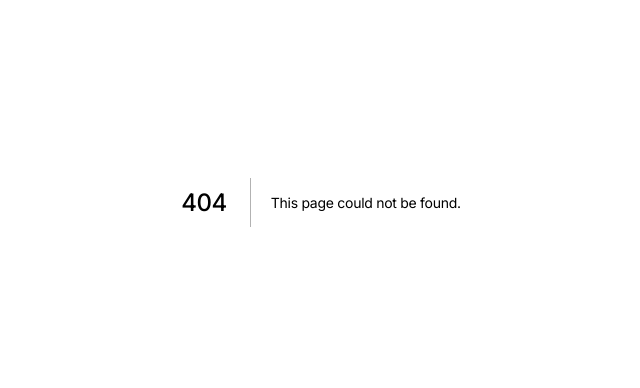
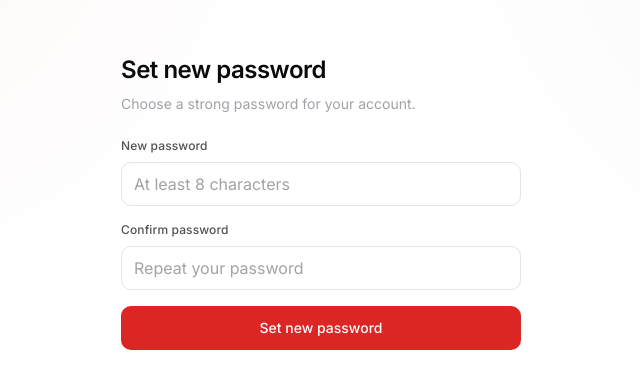
Before and after one commit to justaspetrauskas/ink-forge, a Next.js app: page /reset-password in a window 1280 px wide. Before the commit this address had no page. Shown: the part 198-586 px from the top of the page, without its empty margins (319-959 px from the left). Built offline with nearby package versions, Linux system fonts and the light colour scheme.

Commit message:
implement password reset functionality; add forgot and reset password forms, actions, and routes

```diff
--- /dev/null
+++ b/app/api/auth/forgot-password/actions.ts
@@ -0,0 +1,31 @@
+"use server";
+
+import { createClient } from "@/lib/supabase/server";
+
+export type ForgotPasswordState = {
+  error?: string;
+  success?: boolean;
+};
+
+export async function requestPasswordReset(
+  _prev: ForgotPasswordState,
+  formData: FormData
+): Promise<ForgotPasswordState> {
+  const email = formData.get("email");
+
+  if (typeof email !== "string" || !email) {
+    return { error: "Email is required." };
+  }
+
+  const supabase = await createClient();
+
+  const { error } = await supabase.auth.resetPasswordForEmail(email, {
+    redirectTo: `${process.env.NEXT_PUBLIC_SITE_URL}/auth/callback`,
+  });
+
+  if (error) {
+    return { error: "Something went wrong. Please try again." };
+  }
+
+  return { success: true };
+}
--- /dev/null
+++ b/app/api/auth/reset-password/actions.ts
@@ -0,0 +1,34 @@
+"use server";
+
+import { redirect } from "next/navigation";
+import { createClient } from "@/lib/supabase/server";
+
+export type ResetPasswordState = {
+  error?: string;
+};
+
+export async function resetPassword(
+  _prev: ResetPasswordState,
+  formData: FormData
+): Promise<ResetPasswordState> {
+  const password = formData.get("password");
+  const confirm = formData.get("confirm");
+
+  if (typeof password !== "string" || password.length < 8) {
+    return { error: "Password must be at least 8 characters." };
+  }
+
+  if (password !== confirm) {
+    return { error: "Passwords do not match." };
+  }
+
+  const supabase = await createClient();
+
+  const { error } = await supabase.auth.updateUser({ password });
+
+  if (error) {
+    return { error: "Failed to update password. The link may have expired." };
+  }
+
+  redirect("/login");
+}
--- /dev/null
+++ b/app/auth/callback/route.ts
@@ -0,0 +1,30 @@
+import { NextResponse, type NextRequest } from "next/server";
+import { createClient } from "@/lib/supabase/server";
+
+export async function GET(request: NextRequest): Promise<NextResponse> {
+  const { searchParams, origin } = new URL(request.url);
+  const code = searchParams.get("code");
+  const tokenHash = searchParams.get("token_hash");
+  const type = searchParams.get("type");
+
+  const supabase = await createClient();
+
+  if (code) {
+    const { error } = await supabase.auth.exchangeCodeForSession(code);
+    if (!error) {
+      return NextResponse.redirect(new URL("/reset-password", origin));
+    }
+  }
+
+  if (tokenHash && type) {
+    const { error } = await supabase.auth.verifyOtp({
+      token_hash: tokenHash,
+      type: type as "recovery",
+    });
+    if (!error) {
+      return NextResponse.redirect(new URL("/reset-password", origin));
+    }
+  }
+
+  return NextResponse.redirect(new URL("/login?error=invalid_link", origin));
+}
--- /dev/null
+++ b/app/forgot-password/page.tsx
@@ -0,0 +1,35 @@
+import type { ReactElement } from "react"
+import Link from "next/link"
+import { redirect } from "next/navigation"
+import { createClient } from "@/lib/supabase/server"
+import { ForgotPasswordForm } from "@/components/ui/organisms/forgot-password-form"
+
+export default async function ForgotPasswordPage(): Promise<ReactElement> {
+  const supabase = await createClient()
+
+  const { data: { user } } = await supabase.auth.getUser()
+
+  if (user) {
+    redirect("/home")
+  }
+
+  return (
+    <main className="mx-auto flex min-h-screen w-full max-w-md flex-col justify-center px-4 py-10 sm:px-6">
+      <h1 className="mb-2 text-2xl font-semibold">
+        Forgot password
+      </h1>
+      <p className="mb-6 text-sm text-zinc-400">
+        Enter your email and we&apos;ll send you a reset link.
+      </p>
+
+      <ForgotPasswordForm />
+
+      <p className="mt-4 text-sm text-zinc-400">
+        Remembered it?{" "}
+        <Link href="/login" className="underline underline-offset-4 hover:text-zinc-200">
+          Log in
+        </Link>
+      </p>
+    </main>
+  )
+}
--- /dev/null
+++ b/app/reset-password/page.tsx
@@ -0,0 +1,17 @@
+import type { ReactElement } from "react"
+import { ResetPasswordForm } from "@/components/ui/organisms/reset-password-form"
+
+export default function ResetPasswordPage(): ReactElement {
+  return (
+    <main className="mx-auto flex min-h-screen w-full max-w-md flex-col justify-center px-4 py-10 sm:px-6">
+      <h1 className="mb-2 text-2xl font-semibold">
+        Set new password
+      </h1>
+      <p className="mb-6 text-sm text-zinc-400">
+        Choose a strong password for your account.
+      </p>
+
+      <ResetPasswordForm />
+    </main>
+  )
+}
--- /dev/null
+++ b/components/ui/organisms/forgot-password-form.tsx
@@ -0,0 +1,47 @@
+"use client";
+
+import type { ReactElement } from "react";
+import { useActionState } from "react";
+import { requestPasswordReset, type ForgotPasswordState } from "@/app/api/auth/forgot-password/actions";
+import { Button } from "@/components/ui/atoms/button";
+import { FormField } from "@/components/ui/molecules/form-field";
+
+const initialState: ForgotPasswordState = {};
+
+export function ForgotPasswordForm(): ReactElement {
+  const [state, formAction, pending] = useActionState(requestPasswordReset, initialState);
+
+  if (state.success) {
+    return (
+      <p className="text-sm text-zinc-300">
+        If an account exists for that email, you&apos;ll receive a password reset link shortly.
+      </p>
+    );
+  }
+
+  return (
+    <form action={formAction} className="space-y-4">
+      <FormField
+        id="email"
+        label="Email"
+        inputProps={{
+          name: "email",
+          type: "email",
+          autoComplete: "email",
+          required: true,
+          placeholder: "you@example.com",
+        }}
+      />
+
+      {state.error ? (
+        <p className="text-sm text-[var(--error)]" role="alert">
+          {state.error}
+        </p>
+      ) : null}
+
+      <Button type="submit" disabled={pending} className="w-full">
+        {pending ? "Sending..." : "Send reset link"}
+      </Button>
+    </form>
+  );
+}
--- a/components/ui/organisms/login-form.tsx
+++ b/components/ui/organisms/login-form.tsx
@@ -2,8 +2,11 @@
 
 import type { ReactElement } from "react";
 import { useActionState } from "react";
+import Link from "next/link";
 import { login, type LoginState } from "@/app/api/auth/login/actions";
 import { Button } from "@/components/ui/atoms/button";
+import { Input } from "@/components/ui/atoms/input";
+import { Label } from "@/components/ui/atoms/label";
 import { FormField } from "@/components/ui/molecules/form-field";
 
 const initialState: LoginState = {};
@@ -25,17 +28,25 @@ export function LoginForm(): ReactElement {
         }}
       />
 
-      <FormField
-        id="password"
-        label="Password"
-        inputProps={{
-          name: "password",
-          type: "password",
-          autoComplete: "current-password",
-          required: true,
-          placeholder: "Enter your password",
-        }}
-      />
+      <div className="space-y-2">
+        <div className="flex items-center justify-between">
+          <Label htmlFor="password">Password</Label>
+          <Link
+            href="/forgot-password"
+            className="text-xs text-zinc-400 underline underline-offset-4 hover:text-zinc-200"
+          >
+            Forgot password?
+          </Link>
+        </div>
+        <Input
+          id="password"
+          name="password"
+          type="password"
+          autoComplete="current-password"
+          required
+          placeholder="Enter your password"
+        />
+      </div>
 
       {state.error ? (
         <p className="text-sm text-[var(--error)]" role="alert">
--- /dev/null
+++ b/components/ui/organisms/reset-password-form.tsx
@@ -0,0 +1,52 @@
+"use client";
+
+import type { ReactElement } from "react";
+import { useActionState } from "react";
+import { resetPassword, type ResetPasswordState } from "@/app/api/auth/reset-password/actions";
+import { Button } from "@/components/ui/atoms/button";
+import { FormField } from "@/components/ui/molecules/form-field";
+
+const initialState: ResetPasswordState = {};
+
+export function ResetPasswordForm(): ReactElement {
+  const [state, formAction, pending] = useActionState(resetPassword, initialState);
+
+  return (
+    <form action={formAction} className="space-y-4">
+      <FormField
+        id="password"
+        label="New password"
+        inputProps={{
+          name: "password",
+          type: "password",
+          autoComplete: "new-password",
+          required: true,
+          placeholder: "At least 8 characters",
+          minLength: 8,
+        }}
+      />
+
+      <FormField
+        id="confirm"
+        label="Confirm password"
+        inputProps={{
+          name: "confirm",
+          type: "password",
+          autoComplete: "new-password",
+          required: true,
+          placeholder: "Repeat your password",
+        }}
+      />
+
+      {state.error ? (
+        <p className="text-sm text-[var(--error)]" role="alert">
+          {state.error}
+        </p>
+      ) : null}
+
+      <Button type="submit" disabled={pending} className="w-full">
+        {pending ? "Saving..." : "Set new password"}
+      </Button>
+    </form>
+  );
+}
--- a/lib/supabase/middleware.ts
+++ b/lib/supabase/middleware.ts
@@ -60,6 +60,9 @@ export async function updateSession(request: NextRequest) {
 const publicRoutes = [
   "/login",
   "/signup",
+  "/forgot-password",
+  "/auth/callback",
+  "/reset-password",
 ];
 
 const pathname = request.nextUrl.pathname;
```
